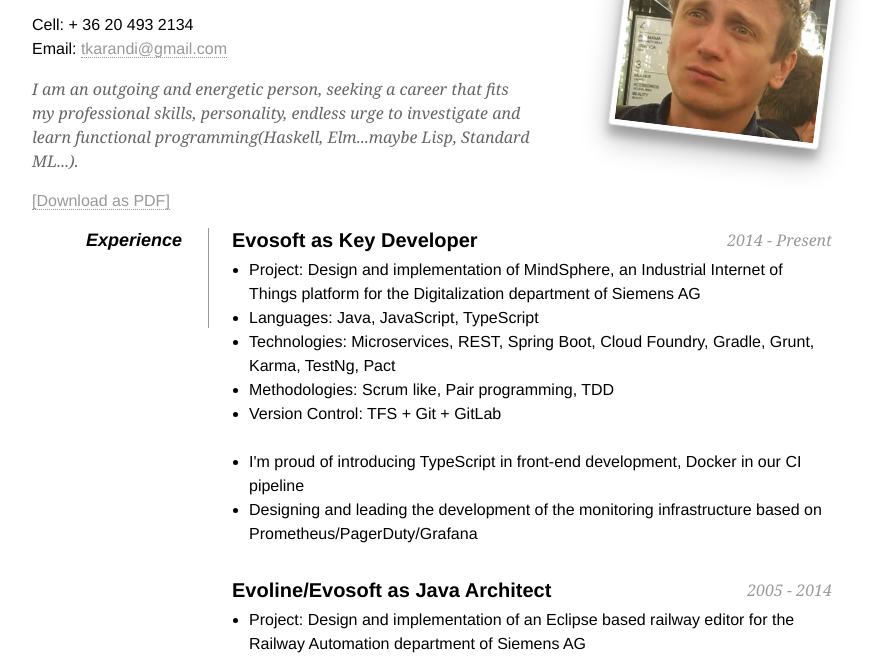
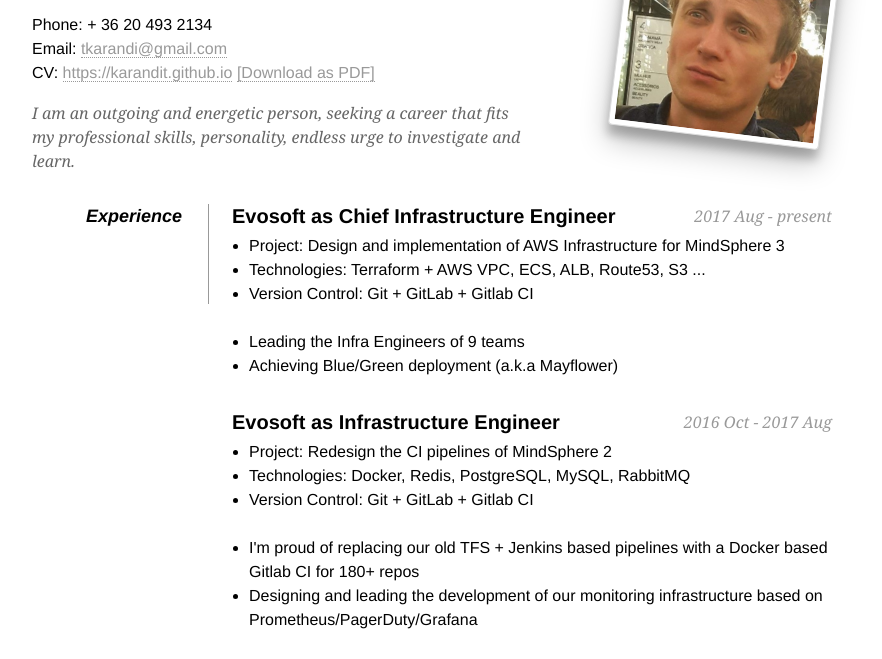
Before and after one commit to karandit/karandit.github.io, a website: page index.html in a window 1280 px wide. Shown: the part 84-743 px from the top of the page, without its empty margins (208-1090 px from the left). Drawn offline with Linux system fonts and the light colour scheme.

Commit message:
Add promotions between 2014-2019

```diff
--- a/index.html
+++ b/index.html
@@ -44,37 +44,54 @@
         <div id="contact-info" class="vcard">
             <h1 class="fn"> Tamás Kárándi</h1>
             <p>
-                Cell: <span class="tel">+ 36 20 493 2134</span>
-                <br/>
-                Email: <a class="email" href="mailto:tkarandi@gmail.com">tkarandi@gmail.com</a>
+                Phone: <span class="tel">+ 36 20 493 2134</span><br/>
+                Email: <a class="email" href="mailto:tkarandi@gmail.com">tkarandi@gmail.com</a><br/>
+                CV: <a href="https://karandit.github.io">https://karandit.github.io</a> <a href="https://raw.githubusercontent.com/wiki/karandit/karandit.github.io/pdf/cv_karandi_tamas.pdf">[Download as PDF]</a>
             </p>
         </div>
         <div id="objective">
             <p>
                 I am an outgoing and energetic person, seeking a career that fits my professional skills, personality,
-                endless urge to investigate and learn functional programming(Haskell, Elm...maybe Lisp, Standard ML...).
+                endless urge to investigate and learn.
             </p>
         </div>
-        <div class="clear"></div>
-        <div><a href="https://raw.githubusercontent.com/wiki/karandit/karandit.github.io/pdf/cv_karandi_tamas.pdf">[Download as PDF]</a></>
 
         <dl>
             <dd class="clear"></dd>
             <dt>Experience</dt>
             <dd>
-                <h2>Evosoft as Key Developer <span>2014 - Present</span></h2>
+                <h2>Evosoft as Chief Infrastructure Engineer<span>2017 Aug - present</span></h2>
                 <ul>
-                    <li>Project: Design and implementation of MindSphere, an Industrial Internet of Things platform for the Digitalization department of Siemens AG</li>
-                    <li>Languages: Java, JavaScript, TypeScript</li>
+                    <li>Project: Design and implementation of AWS Infrastructure for MindSphere 3</li>
+                    <li>Technologies: Terraform + AWS VPC, ECS, ALB, Route53, S3 ... </li>
+                    <li>Version Control: Git + GitLab + Gitlab CI</li>
+                    <br>
+                    <li>Leading the Infra Engineers of 9 teams</li>
+                    <li>Achieving Blue/Green deployment (a.k.a Mayflower)</li>
+                </ul>
+
+                <h2>Evosoft as Infrastructure Engineer<span>2016 Oct - 2017 Aug</span></h2>
+                <ul>
+                    <li>Project: Redesign the CI pipelines of MindSphere 2</li>
+                    <li>Technologies: Docker, Redis, PostgreSQL, MySQL, RabbitMQ</li>
+                    <li>Version Control: Git + GitLab + Gitlab CI</li>
+                    <br>
+                    <li>I'm proud of replacing our old TFS + Jenkins based pipelines with a Docker based Gitlab CI for 180+ repos</li>
+                    <li>Designing and leading the development of our monitoring infrastructure based on Prometheus/PagerDuty/Grafana</li>
+                </ul>
+
+                <h2>Evosoft as Key Developer <span>2014 Apr - 2016 Oct</span></h2>
+                <ul>
+                    <li>Project: Design and implementation of MindSphere 2, an Industrial Internet of Things platform for the Digitalization department of Siemens AG</li>
+                    <li><span>Languages</span>: Java, JavaScript, TypeScript</li>
                     <li>Technologies: Microservices, REST, Spring Boot, Cloud Foundry, Gradle, Grunt, Karma, TestNg, Pact</li>
                     <li>Methodologies: Scrum like, Pair programming, TDD</li>
-                    <li>Version Control: TFS + Git + GitLab</li>
+                    <li>Version Control: TFS + Git</li>
                     <br>
-                    <li>I'm proud of introducing TypeScript in front-end development, Docker in our CI pipeline</li>
-                    <li>Designing and leading the development of the monitoring infrastructure based on Prometheus/PagerDuty/Grafana</li>
+                    <li>I'm proud of introducing TypeScript in our front-end project</li>
                 </ul>
 
-                <h2>Evoline/Evosoft as Java Architect <span>2005 - 2014</span></h2>
+                <h2>Evosoft as Java Architect <span>2005 Nov - 2014 Apr </span></h2>
                 <ul>
                     <li>Project: Design and implementation of an Eclipse based railway editor for the Railway Automation department of Siemens AG</li>
                     <li>Languages: mainly Java, some XTend, HQL, SQL</li>
@@ -91,7 +108,7 @@
                     <li>Projects: Eklos as a Romanian-Italian company, we were designing and implementing 3-4 production tracking applications for GUCCI</li>
                     <li>Languages: C#, J#, VB.Net</li>
                     <li>Technologies: WinForms, ASP.Net</li>
-                    <li>Version Control: Visual SourceSafe (the worst of all of them)</li>
+                    <li>Version Control: Visual SourceSafe (the worst of all)</li>
                 </ul>
 
                 <h2>MaxIQ SRL as Delphi/Java Junior Developer<span>2001 - 2004</span></h2>
@@ -104,7 +121,6 @@
             </dd>
 
             <dd>
-              <br>
               <br>
 			      </dd>
 
@@ -142,14 +158,16 @@
             <dd class="clear"></dd>
             <dt>Hobbies</dt>
             <dd>
-                <h2>Continuous learning<span>vim, haskell, <s>scala</s>, elm, elixir</span></h2>
-                <h2>Sports<span>rock bouldering, rock climbing, riding my GAUS wheel</span></h2>
+                <h2>Continuous learning<span>vim, touch typing, haskell, <s>scala</s>, elm, kotlin</span></h2>
+                <h2>Sports<span>rock bouldering, rock climbing, riding my <s>GAUS wheel </s>bike</span></h2>
                 <h2>Reading novels, watching TV series</h2>
             </dd>
 
             <dd class="clear"></dd>
             <dt>Side projects</dt>
             <dd>
+                <h2><a href="https://www.npmjs.com/package/terramake">Terramake</a><span>Type-safe Infrastructure-as-Code</span></h2>
+                <h2><a href="http://karandit.gitlab.io/plank/">Plank-o-meter</a><span>Keeping track of the planks of employees</span></h2>
                 <h2><a href="http://karandit.github.io/confetti/">Confetti</a><span>Timetable generator for schools, high schools, universities</span></h2>
                 <h2><a href="http://karandit.github.io/rest_dojo_web/">REST Dojo</a><span>A lean poker clone written in elm/java</span></h2>
             </dd>
```
